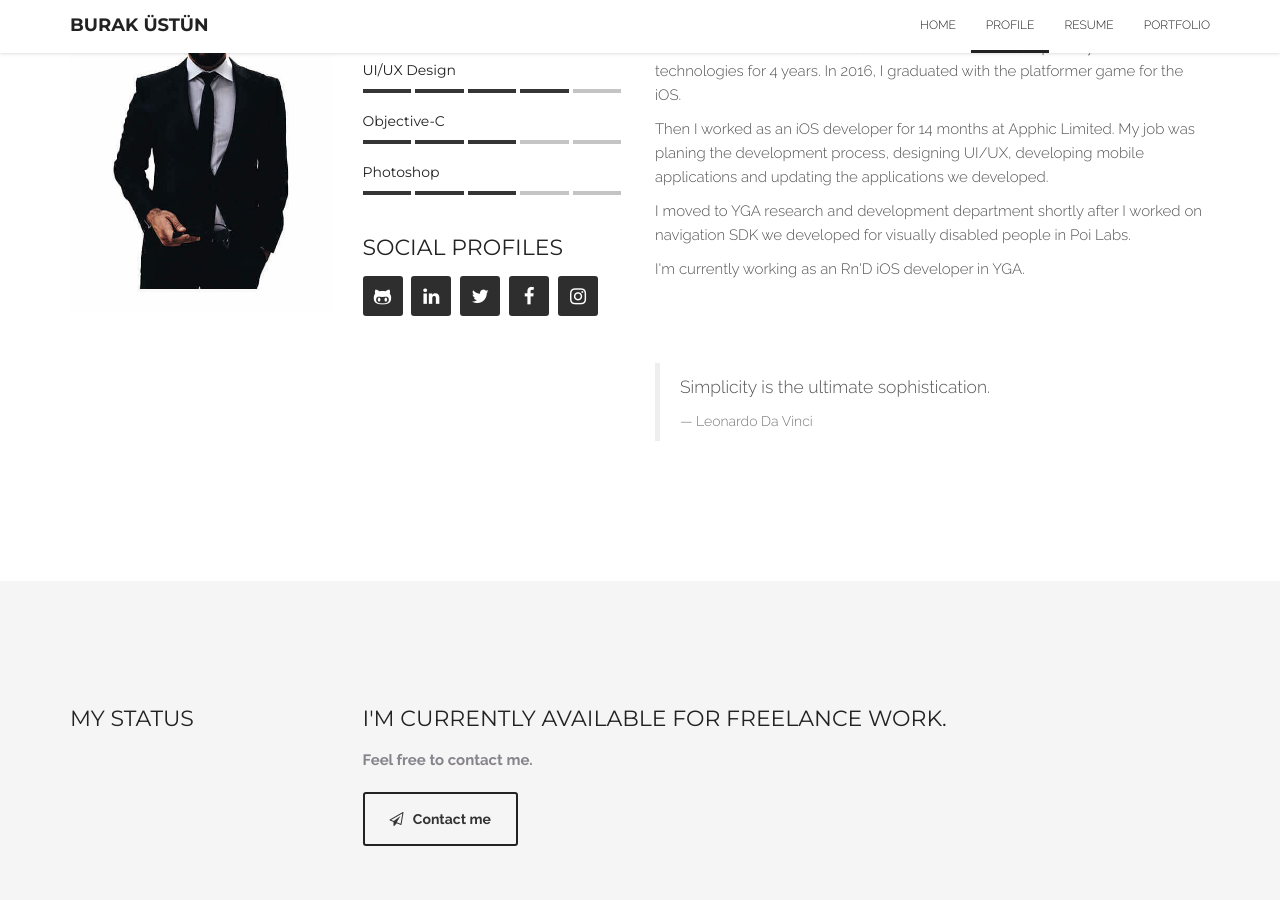
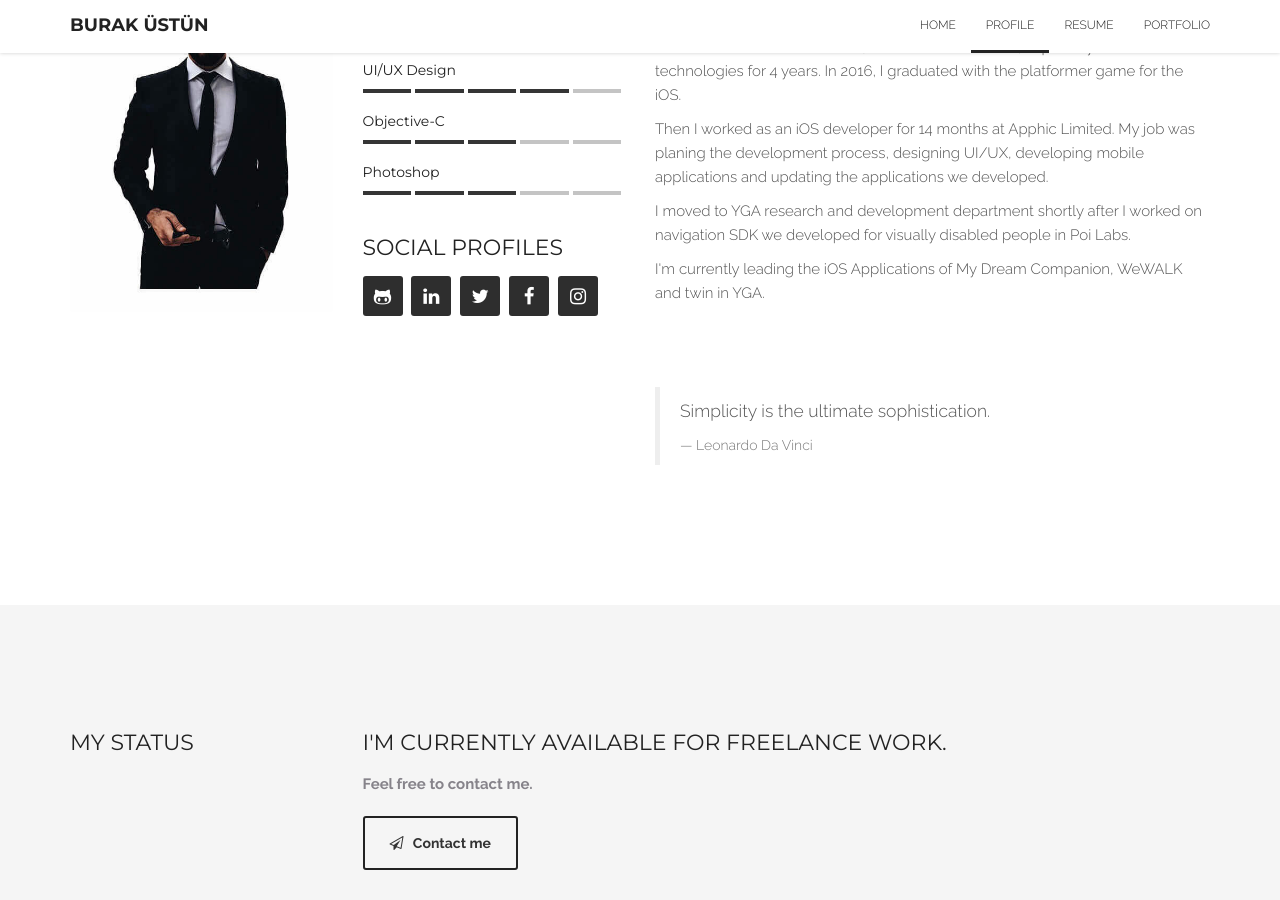
Before and after one commit to buracules/buracules.github.io, a Jekyll site: the page index.html, which Jekyll copies as it is, in a window 1280 px wide and 900 px high, scrolled down 1109 px. Built offline with Jekyll 4.4.1, drawn with Linux system fonts in a browser that asks for light colours.

Commit message:
Update About

```diff
--- a/index.html
+++ b/index.html
@@ -235,7 +235,7 @@
 							<p>In 2012 I started to computer engineering department of Sakarya University. I have been trained in hardware, network and software, especially for .net technologies for 4 years. In 2016, I graduated with the platformer game for the iOS.</p>
 							<p>Then I worked as an iOS developer for 14 months at Apphic Limited. My job was planing the development process, designing UI/UX, developing mobile applications and updating the applications we developed.</p>
 							<p>I moved to YGA research and development department shortly after I worked on navigation SDK we developed for visually disabled people in Poi Labs.</p>
-							<p> I'm currently working as an Rn'D iOS developer in YGA.</p>
+							<p> I'm currently leading the iOS Applications of My Dream Companion, WeWALK and twin in YGA.</p>
 							<p></p>
 							<!--<a href="https://www.linkedin.com/in/burak-üstün-91396066/" title="Linkedin"><h4>You can visit the Linkedin profile for my projects.</h4></a>-->
 							<br><br><br>
```
